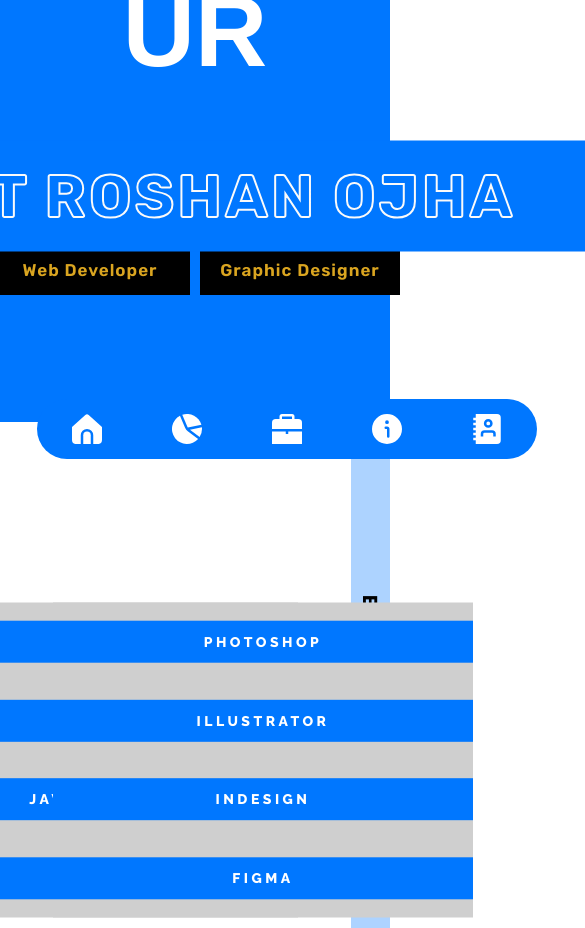
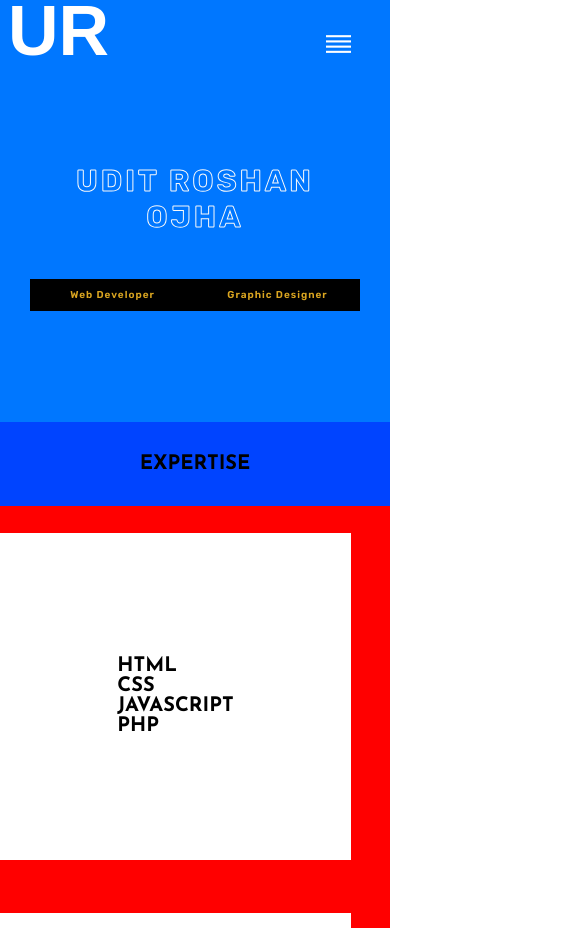
Before and after one commit to UditRoshan/uro, a plain HTML site: page index.html in a window 390 px wide. Shown: the top 928 px of the page, 585 px wide, since content can reach past the window. Drawn offline with Linux system fonts and the light colour scheme; a web font is replaced by a local one.

Commit message:
media added

```diff
--- a/index.html
+++ b/index.html
@@ -5,6 +5,7 @@
     <meta http-equiv="X-UA-Compatible" content="IE=edge">
     <meta name="viewport" content="width=device-width, initial-scale=1.0">
     <link rel="stylesheet" href="style.css">
+    <link rel="stylesheet" href="media.css">
     <title>Udit - Portfolio</title>
 </head>
 <body>
@@ -13,8 +14,8 @@
             <a href="#"><h1 class="logo">UR</h1></a>
 
             <div class="ham-menu">
+                <img src="images/menu.svg" alt="">
                 <div class="ham-menu__box">
-                    <img class="mobile-avatar" src="images/avatar.svg" alt="">
                     <ul>
                         <li><a href="#">Home</a></li>
                         <li><a href="#">Expertise</a></li>
@@ -47,8 +48,6 @@
                 </a>
             </div>
         </div>
-
-        <!-- <img src="images/wave.svg" alt="" class="wave"> -->
 
         <div class="hero-text">
             <h1>UDIT ROSHAN OJHA</h1>
--- /dev/null
+++ b/media.css
@@ -0,0 +1,206 @@
+@import url(/index.html);
+
+@media (max-width:480px) {
+    html {
+        overflow-x: hidden;
+    }
+    .container {
+        height: 50vh;
+        width: 100vw;
+        background-color: var(--accentColor1);
+        overflow-x: hidden;
+    }
+
+    nav {
+        height: 10vh;
+        width: 100vw;
+        background-color: var(--accentColor1);
+        position: relative;
+        overflow: visible;
+    }
+
+    .logo {
+        font-family: var(--fifthFont);
+        font-size: 7rem;
+        color: white;
+        letter-spacing: 0;
+        position: absolute;
+        top: 37%;
+        left: 15%;
+        transform: translate(-50%,-50%);
+        text-align: center;
+        transition: all 0.3s ease-in-out;
+    }
+
+    .menu {
+        display: none;
+    }
+
+    .ham-menu img {
+        height: 25px;
+        position: absolute;
+        top: 37%;
+        right: 10%;
+        z-index: 99;
+    }
+
+    .ham-menu__box {
+        height: 50vh;
+        width: 100%;
+        background-color: black;
+        position: absolute;
+        top: 0%;
+        right: -100%;
+        display: flex;
+        justify-content: center;
+        align-items: center;
+        transition: all 0.3s ease-in-out;
+        z-index: 90;
+    }
+
+    .ham-menu__box ul {
+        height: 40%;
+        width: 60%;
+        display: flex;
+        flex-direction: column;
+        justify-content: space-evenly;
+        align-items: center;
+    }
+
+    .ham-menu__box ul li a {
+        font-size: 3rem;
+        font-family: var(--sixthFont);
+        font-weight: 800;
+        text-transform: uppercase;
+        line-height: 35px;
+        letter-spacing: 3px;
+        color: white;
+    }
+
+    .hero {
+        height: 100vh;
+        width: 100vw;
+        background-color: red;
+    }
+
+    .hero-text {
+        height: 400px;
+        width: 330px;
+        position: absolute;
+        top: 25%;
+        left: 50%;
+        transform: translate(-50%,-50%);
+    }
+
+    .hero-text .des {
+        display: flex;
+        width: 330px;
+        justify-content: space-between;
+        align-items: center;
+        position: absolute;
+        top: 45.5%;
+        left: 50%;
+        transform: translate(-50%,-50%);
+        animation: move 2s forwards ease-in-out;
+    }
+
+    @keyframes move {
+        0% {
+            top: 52.5%;
+        }
+        100% {
+            top: 71%;
+        }
+    }
+
+
+    .hero-text h1 {
+        font-size: 3rem;
+        font-family: var(--thirdFont);
+        position: absolute;
+        top: 45.5%;
+        left: 50%;
+        transform: translate(-50%,-50%);
+        height: 100px;
+        width: 330px;
+        padding: 2rem;
+        background-color: var(--accentColor1);
+        color: rgb(250, 250, 250);
+        text-align: center;
+        letter-spacing: 3px;
+        z-index: 10;
+        -webkit-text-fill-color: transparent;
+        -webkit-text-stroke-width: 1px;
+    }
+
+    .hero-text p {
+        font-size: 1rem;
+        font-family: var(--thirdFont);
+        font-weight: 600;
+        letter-spacing: 1px;
+        width: 180px;
+        margin-top: 0;
+        padding: 1rem;
+        text-align: center;
+        background-color: black;
+        color: goldenrod;
+        display: block;
+    }
+
+    .expertise {
+        height: 100vh;
+        width: 100vw;
+        position: relative;
+    }
+
+    .expertise .heading-sec {
+        position: absolute;
+        top: 0%;
+        left: 0%;
+        background-color: var(--accentColor2);
+        height: 10%;
+        width: 100%;
+        display: flex;
+        justify-content: center;
+        align-items: center;
+    }
+
+    .expertise .skills-sec {
+        position: absolute;
+        height: 100%;
+        width: 90%;
+        left: 0%;
+        top: 10%;
+    }
+
+    .expertise .skills-sec .skills {
+        height: 90%;
+        width: 100%;
+        display: flex;
+        flex-direction: column;
+        justify-content: space-around;
+        align-items: center;
+        position: relative;
+    }
+
+    .expertise .skills-sec .web {
+        width: 100%;
+        height: 43%;
+        background-color: white;
+        display: flex;
+        justify-content: center;
+        align-items: center;
+    }
+
+    .expertise .skills-sec .graphic {
+        width: 100%;
+        height: 43%;
+        background-color: white;
+        display: flex;
+        justify-content: center;
+        align-items: center;
+    }
+
+
+
+}
--- a/script.js
+++ b/script.js
@@ -45,3 +45,15 @@ navBtnFour.addEventListener('click', ()=>{
     tabThree.style.top = '300%';
     tabFour.style.top = '0%';
 });
+
+
+const mobileMenuIcon = document.querySelector('.ham-menu>img');
+const mobileMenuBox = document.querySelector('.ham-menu__box');
+
+mobileMenuIcon.addEventListener('click', ()=>{
+    if (mobileMenuBox.style.right == '0%') {
+        mobileMenuBox.style.right = '-100%';
+    } else {
+        mobileMenuBox.style.right = '0%';
+    }
+});
--- a/style.css
+++ b/style.css
@@ -5,6 +5,7 @@
     padding: 0;
     margin: 0;
     box-sizing: border-box;
+    overflow-x: hidden;
 }
 
 :root {
@@ -52,6 +53,8 @@ ul {
     list-style-type: none;
 }
 
+@media (min-width:480px) {
+
 .container {
     height: 50vh;
     width: 100vw;
@@ -84,40 +87,6 @@ nav {
 
 .logo:hover {
     color: var(--accentColor3);
-}
-
-.container h3 {
-    width: 300px;
-    font-size: 4rem;
-    font-family: var(--ninethFont);
-    text-align: center;
-    color: white;
-    letter-spacing: 3px;
-}
-
-.home-header {
-    position: absolute;
-    right: 8%;
-    top: 75%;
-    transition: all 0.3s ease-in-out;
-}
-.expertise-header {
-    position: absolute;
-    right: 8%;
-    top: 75%;
-    transition: all 0.3s ease-in-out;
-}
-.works-header {
-    position: absolute;
-    right: 8%;
-    top: 75%;
-    transition: all 0.3s ease-in-out;
-}
-.contact-header {
-    position: absolute;
-    right: 8%;
-    top: 75%;
-    transition: all 0.3s ease-in-out;
 }
 
 /* ############### Hero Section Styling ##################### */
@@ -187,11 +156,6 @@ nav {
     width: 100%;
     transition: all 0.4s ease-in-out;
     transform-style: preserve-3d;
-}
-
-.wave {
-    position: absolute;
-    top: 0%;
 }
 
 .hero-text {
@@ -1004,3 +968,5 @@ form .reset:hover {
     color: black;
     letter-spacing: 5px;
 }
+
+}
```
Also changed, not shown: images/menu.svg (added).
